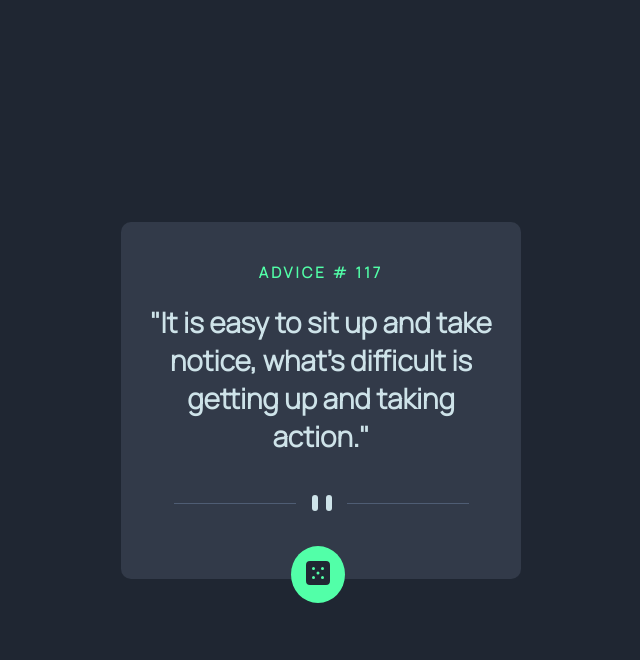
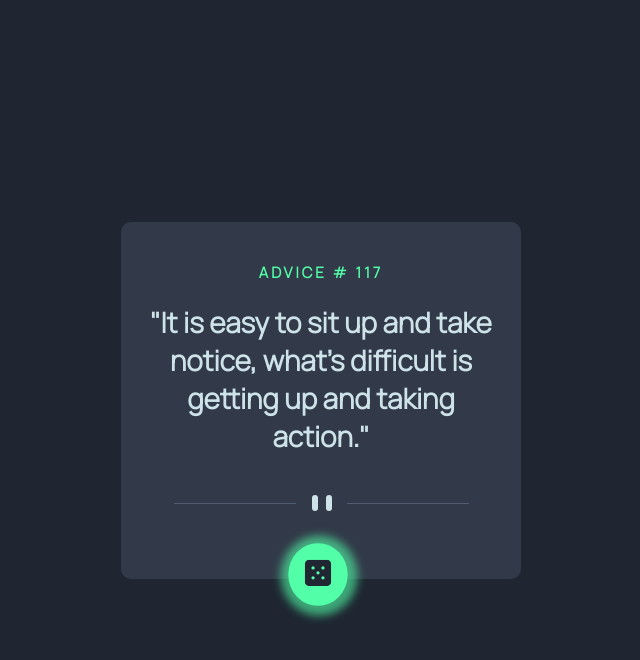
Before and after one commit to PreciousOritsedere/Advice-generator, a plain HTML site: page index.html in a window 1280 px wide. In both pictures the pointer is over the button 637 px from the left and 574 px from the top of the page. Shown: the whole page, without its empty margins (319-959 px from the left). Drawn offline with Linux system fonts and the light colour scheme.

Commit message:
added animations

```diff
--- a/style.css
+++ b/style.css
@@ -52,7 +52,13 @@ button{
     position: absolute;
     left: 42.5%;
     bottom: -7%;
+    transition: all 0.3s ease-in-out;
 }
+button:hover {
+    color: #52ffa8;
+    box-shadow: 1px 1px 8px 8px rgba(82, 255, 168, 0.6);
+    transform: scale(1.1);
+  }
 @media  (max-width: 450px) {
     .card{
         width: 350px;
```
